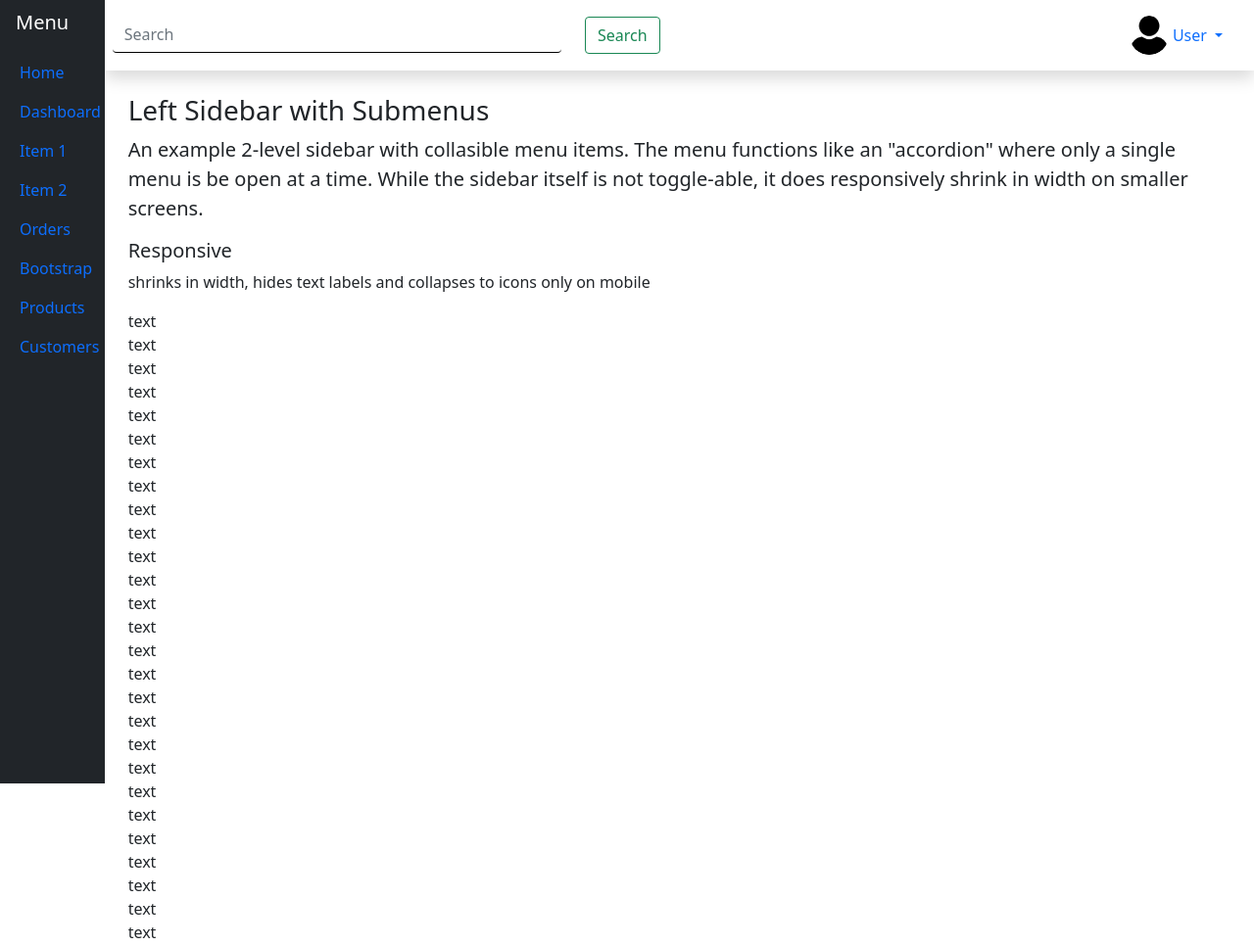
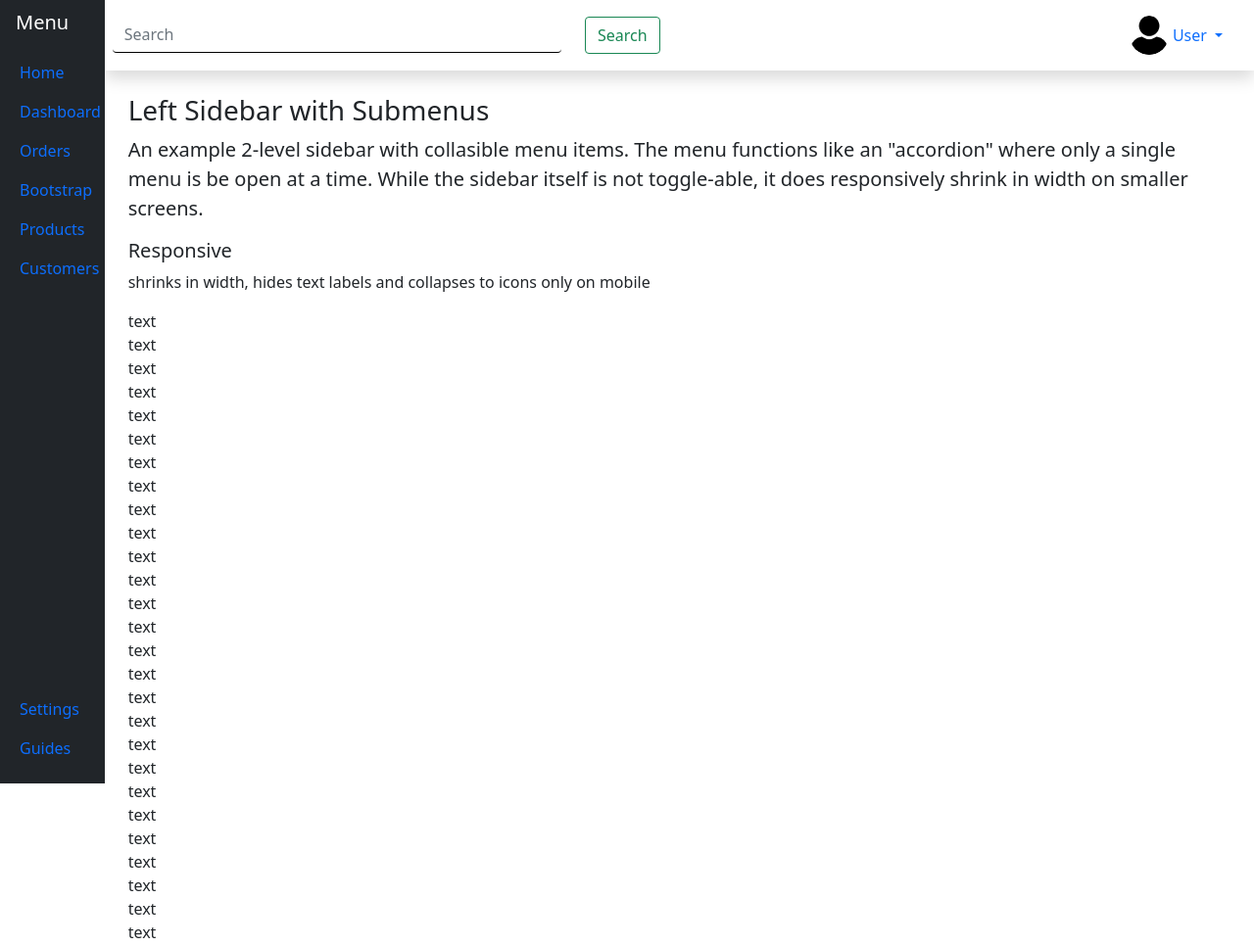
Before and after one commit to JW-NJWSoftware/CMA, a Django app: page / in a window 1280 px wide. Shown: the top 966 px of the page at 98% size. Run offline with Django 4.2, Linux system fonts and the light colour scheme; some libraries are stand-ins or nearby versions.

Commit message:
settings and guides buttons

```diff
--- a/ResilienceAI/templates/home.html
+++ b/ResilienceAI/templates/home.html
@@ -29,56 +29,46 @@
                             </li>
                             <li>
                                 <a href="#submenu1" data-bs-toggle="collapse" class="nav-link px-0 align-middle">
-                                    <span class="ms-1 d-none d-sm-inline">Dashboard</span> </a>
-                                <ul class="collapse show nav flex-column ms-1" id="submenu1" data-bs-parent="#menu">
-                                    <li class="w-100">
-                                        <a href="#" class="nav-link px-0"> <span class="d-none d-sm-inline">Item</span> 1 </a>
-                                    </li>
-                                    <li>
-                                        <a href="#" class="nav-link px-0"> <span class="d-none d-sm-inline">Item</span> 2 </a>
-                                    </li>
-                                </ul>
+                                    <span class="ms-1 d-none d-sm-inline">Dashboard</span>
+                                </a>
+                            <li>
+                                <a href="#" class="nav-link px-0 align-middle">
+                                    <span class="ms-1 d-none d-sm-inline">Orders</span>
+                                </a>
+                            </li>
+                            <li>
+                                <a href="#submenu2" data-bs-toggle="collapse" class="nav-link px-0 align-middle ">
+                                    <span class="ms-1 d-none d-sm-inline">Bootstrap</span>
+                                </a>
+                            </li>
+                            <li>
+                                <a href="#submenu3" data-bs-toggle="collapse" class="nav-link px-0 align-middle">
+                                    <span class="ms-1 d-none d-sm-inline">Products</span>
+                                </a>
                             </li>
                             <li>
                                 <a href="#" class="nav-link px-0 align-middle">
-                                <span class="ms-1 d-none d-sm-inline">Orders</span></a>
-                            </li>
-                            <li>
-                                <a href="#submenu2" data-bs-toggle="collapse" class="nav-link px-0 align-middle ">
-                                    <span class="ms-1 d-none d-sm-inline">Bootstrap</span></a>
-                                <ul class="collapse nav flex-column ms-1" id="submenu2" data-bs-parent="#menu">
-                                    <li class="w-100">
-                                        <a href="#" class="nav-link px-0"> <span class="d-none d-sm-inline">Item</span> 1</a>
-                                    </li>
-                                    <li>
-                                        <a href="#" class="nav-link px-0"> <span class="d-none d-sm-inline">Item</span> 2</a>
-                                    </li>
-                                </ul>
-                            </li>
-                            <li>
-                                <a href="#submenu3" data-bs-toggle="collapse" class="nav-link px-0 align-middle">
-                                    <span class="ms-1 d-none d-sm-inline">Products</span> </a>
-                                    <ul class="collapse nav flex-column ms-1" id="submenu3" data-bs-parent="#menu">
-                                    <li class="w-100">
-                                        <a href="#" class="nav-link px-0"> <span class="d-none d-sm-inline">Product</span> 1</a>
-                                    </li>
-                                    <li>
-                                        <a href="#" class="nav-link px-0"> <span class="d-none d-sm-inline">Product</span> 2</a>
-                                    </li>
-                                    <li>
-                                        <a href="#" class="nav-link px-0"> <span class="d-none d-sm-inline">Product</span> 3</a>
-                                    </li>
-                                    <li>
-                                        <a href="#" class="nav-link px-0"> <span class="d-none d-sm-inline">Product</span> 4</a>
-                                    </li>
-                                </ul>
-                            </li>
-                            <li>
-                                <a href="#" class="nav-link px-0 align-middle">
-                                    <span class="ms-1 d-none d-sm-inline">Customers</span> </a>
+                                    <span class="ms-1 d-none d-sm-inline">Customers</span>
+                                </a>
                             </li>
                         </ul>
                         <hr>
+                        <div class="container-fluid nopadding">
+                            <div class="pb-3">
+                                <ul class="nav nav-pills flex-column mb-sm-auto mb-0 align-items-center align-items-sm-start" id="menu">
+                                    <li class="nav-item">
+                                        <a href="#" class="nav-link align-middle px-0">
+                                            <span class="ms-1 d-none d-sm-inline">Settings</span>
+                                        </a>
+                                    </li>
+                                    <li class="nav-item">
+                                        <a href="#" class="nav-link align-middle px-0">
+                                            <span class="ms-1 d-none d-sm-inline">Guides</span>
+                                        </a>
+                                    </li>
+                                </ul>
+                            </div>
+                        </div>
                     </div>
                 </div>
                 <div class="nopadding">
```
